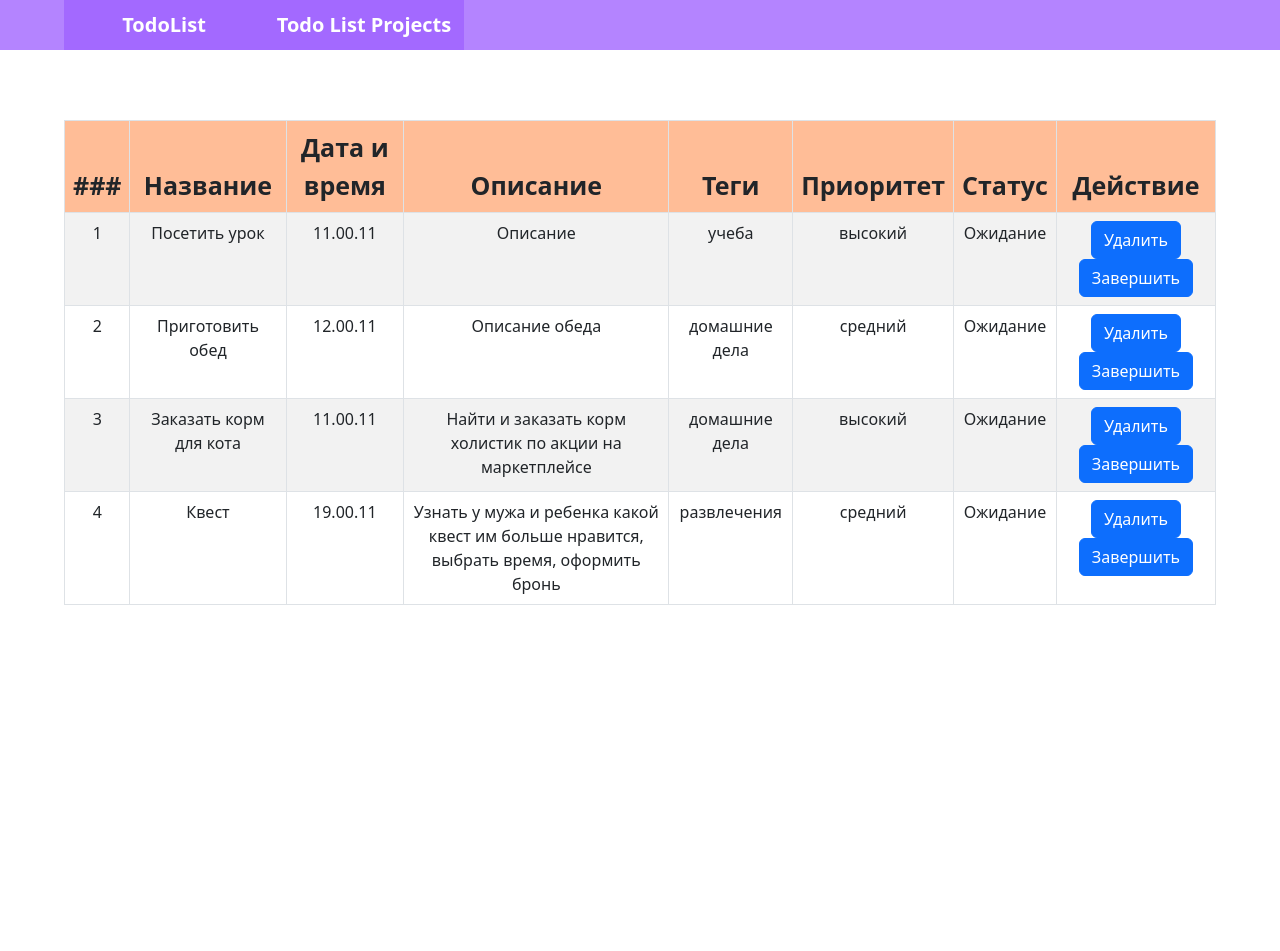
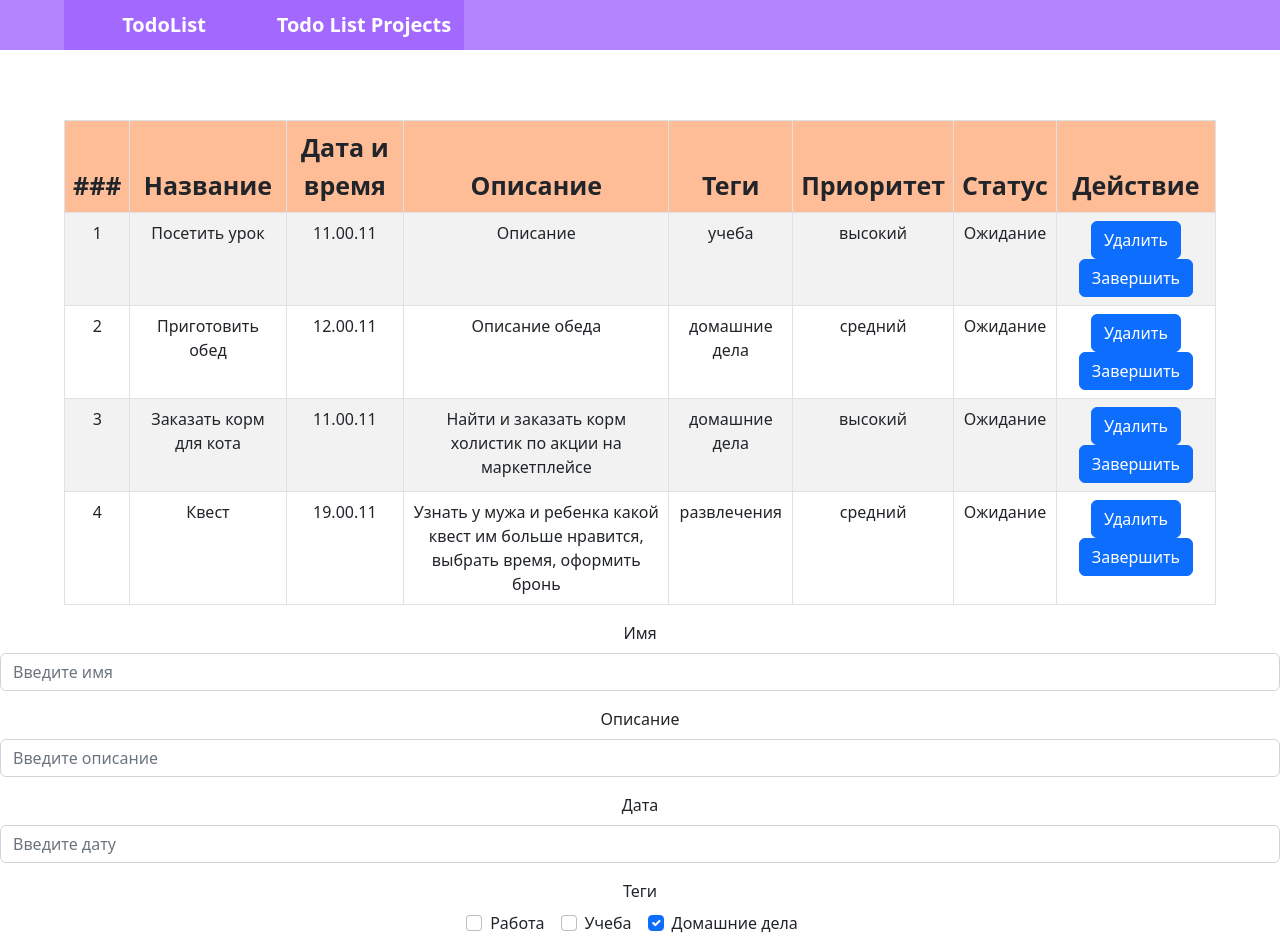
Before and after one commit to mariaplechikova/ToDo-List, a React (Create React App) app: page / in a window 1280 px wide. Shown: the top 951 px of the page. Before the commit the page ends 800 px from the top, so only its background shows below. Built offline with nearby package versions, Linux system fonts and the light colour scheme.

Commit message:
добавили форму

```diff
--- a/src/App.js
+++ b/src/App.js
@@ -3,12 +3,14 @@ import './App.css';
 import TodoListPage from './pages/todo-list-page';
 import 'bootstrap/dist/css/bootstrap.css';
 import Sidebar from './components/sidebar';
+import TodoListForm from './components/todo-list-form';
 
 function App() {
   return (
     <div className="App">
       <Sidebar />
       <TodoListPage />
+      <TodoListForm />
     </div>
   );
 }
--- /dev/null
+++ b/src/components/todo-list-form.js
@@ -0,0 +1,103 @@
+/* eslint-disable react/prop-types */
+import { createRef, useState } from "react";
+import Button from "react-bootstrap/Button";
+import Form from 'react-bootstrap/Form';
+
+
+const TodoListForm = function() {
+
+    const nameRef = createRef(); /* Таким образом мы показываем фреймворку, что это ссылка и к какому элементу она привязана*/
+    const [description, setDescription ] = useState();
+    const dateRef = createRef();
+    const [tags, setTags] = useState({
+        Работа: false,
+        Учеба: false,
+        "Домашние дела": true,
+    });
+
+    function handaleSubmit(event) {
+        event.preventDefault();
+
+        const tagsArr = [];
+
+        for (let tagKey of Object.keys(tags)) {
+            const tagValue = tags[tagKey];
+            if (tagValue) {
+                tagsArr.push(tagKey);
+            }
+        }
+
+        const formData = {
+            name: nameRef.current.value,
+            description: description,
+            date: dateRef.current.value,
+            tags:tagsArr
+        };
+
+        console.log(formData);
+    }
+
+    function updateTags(key) {
+        tags[key] = !tags[key];
+        setTags({...tags}) ;
+
+        // setTags({
+            // ...tags,
+            // [fild]: != tags[field]
+        // })
+    }
+
+    return (
+        <Form onSubmit={handaleSubmit}>
+
+      <Form.Group className="mb-3" controlId="formName">
+        <Form.Label>Имя</Form.Label>
+        <Form.Control type="text" placeholder="Введите имя" ref={nameRef} />
+      </Form.Group>
+
+      <Form.Group className="mb-3" controlId="formDescription">
+        <Form.Label>Описание</Form.Label>
+        <Form.Control
+            type="textarea"
+            placeholder="Введите описание"
+            name="description"
+            value={description}
+            onChange={(event) => setDescription(event.target.value)}
+        />
+      </Form.Group>
+
+      <Form.Group className="mb-3" controlId="formDate">
+        <Form.Label>Дата</Form.Label>
+        <Form.Control type="text" placeholder="Введите дату" ref={dateRef} />
+      </Form.Group>
+
+      <Form.Group className="mb-3" controlId="formTags">
+        <Form.Label>Теги</Form.Label>
+        <div>
+            <Form.Check inline label="Работа" name="work" type="checkbox"
+                checked={tags.Работа}
+                onChange={() => updateTags("Работа")}
+            />
+
+            <Form.Check inline label="Учеба" name="study" type="checkbox"
+                checked={tags.Учеба}
+                onChange={() => updateTags("Учеба")}
+            />
+
+            <Form.Check inline label="Домашние дела" name="homework" type="checkbox"
+                checked={tags["Домашние дела"]}
+                onChange={() => updateTags("Домашние дела")}
+            />
+        </div>
+
+      </Form.Group>
+
+      <Button variant="primary" type="submit">
+        Применить
+      </Button>
+
+    </Form>
+      );
+};
+
+export default TodoListForm;
```
